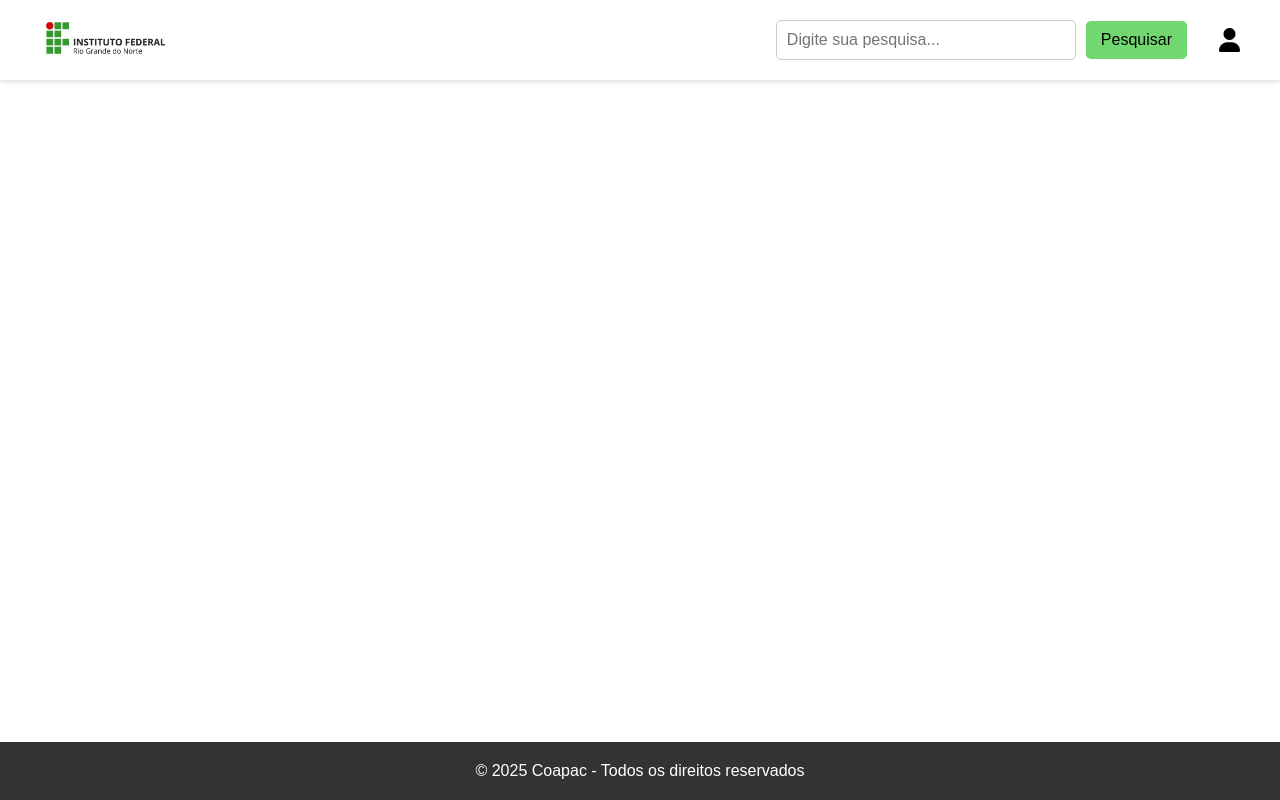
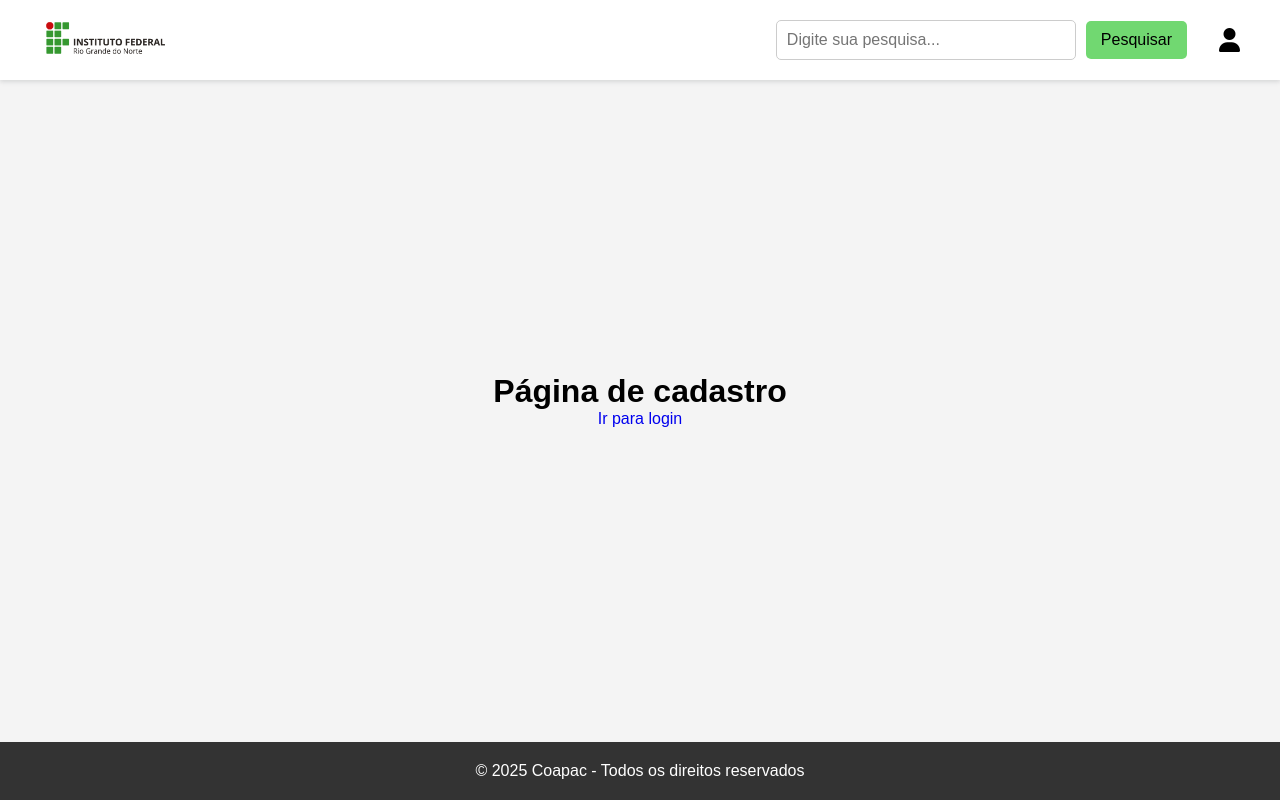
Before and after one commit to RafaCGM/sist_emprestimosobj, a Django app: page /cadastro/ in a window 1280 px wide. Run offline with Django 5.2, Linux system fonts and the light colour scheme; some libraries are stand-ins or nearby versions.

Commit message:
link para a página de cadastro

```diff
--- a/static/css/cadastro.css
+++ b/static/css/cadastro.css
@@ -2,6 +2,12 @@
     text-align: center;
 }
 
-body{
-
+/* KKKKKKKKKKKKKKKKKKK O CARA SE ESQUECEU DO CSS */
+body {
+    font-family: Arial, sans-serif;
+    background-color: #f4f4f4;
+    display: flex;
+    justify-content: center;
+    align-items: center;
+    height: 100vh;
 }
--- a/templates/cadastro.html
+++ b/templates/cadastro.html
@@ -4,6 +4,7 @@
 
 {% block content %}
 <link rel='stylesheet' type='text/css' media='screen' href="{% static 'css/cadastro.css' %}">
+
     <div class="container">
         <h1> Página de cadastro </h1>
         <p><a href="{% url 'login' %}">Ir para login</a></p>
--- a/templates/login.html
+++ b/templates/login.html
@@ -29,7 +29,7 @@
                 </div>
 
                 <div class="form_link">
-                    <span>Não possui uma conta? <a href="">Cadastrar</a></span>
+                    <span>Não possui uma conta? <a href="{% url 'cadastro' %}">Cadastrar</a></span>
                 </div>
 
             </form>
```
